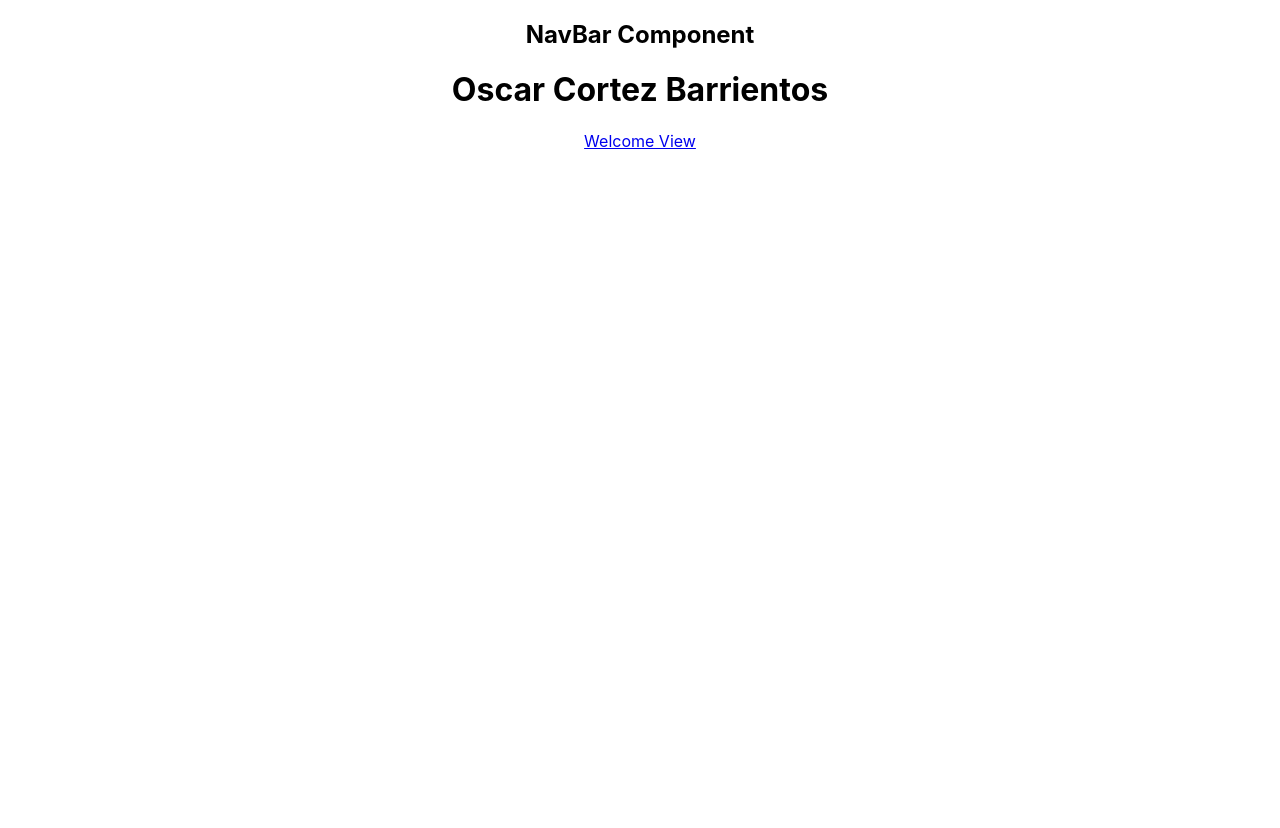
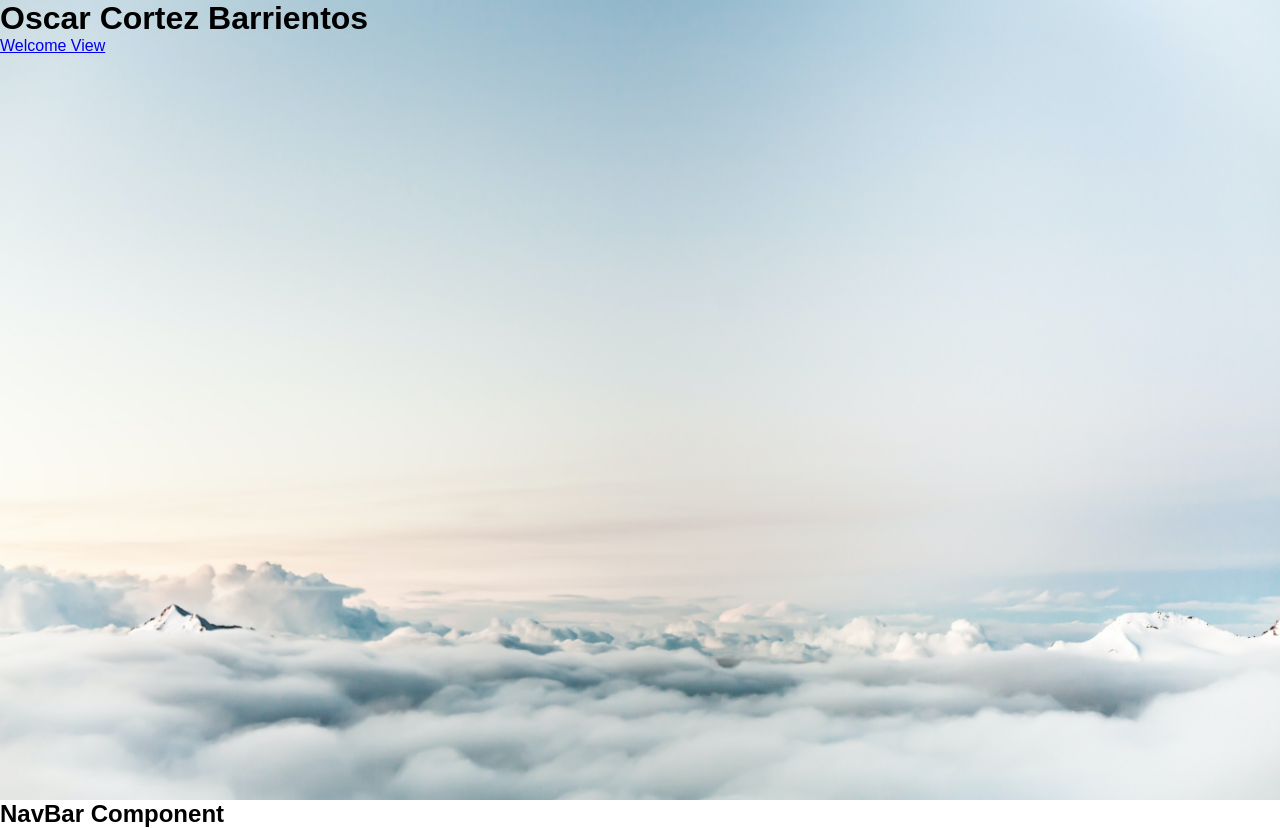
Before and after one commit to oacortez/Portfolio, a React (Create React App) app: page / in a window 1280 px wide. Before the commit the page ends 800 px from the top, so only its background shows below. Built offline with nearby package versions, Linux system fonts and the light colour scheme.

Commit message:
Display background image

```diff
--- a/src/App/App.js
+++ b/src/App/App.js
@@ -7,12 +7,10 @@ import Nav from '../Components/Nav/Nav';
 
 const App = () => {
   return (
-    <div className="App">
+      <>
+      <WelcomeView />
       <Nav />
-      <Routes>
-        <Route path="/" element={<WelcomeView />} />
-      </Routes>
-    </div>
+      </>
   )
 }
 
--- a/src/App/App.scss
+++ b/src/App/App.scss
@@ -1,38 +1,19 @@
-.App {
-  text-align: center;
+* {
+  font-family: 'Fira Sans', sans-serif;
+  box-sizing: border-box;
+  margin: 0;
+  padding: 0;
+  transition: ease all .5s;
 }
 
-.App-logo {
-  height: 40vmin;
-  pointer-events: none;
+body {
+  background-color: white;
 }
 
-@media (prefers-reduced-motion: no-preference) {
-  .App-logo {
-    animation: App-logo-spin infinite 20s linear;
+@media only screen and (max-width: 512px) {
+
+  * {
+    transition: ease all .2s;
   }
+
 }
-
-.App-header {
-  background-color: #282c34;
-  min-height: 100vh;
-  display: flex;
-  flex-direction: column;
-  align-items: center;
-  justify-content: center;
-  font-size: calc(10px + 2vmin);
-  color: white;
-}
-
-.App-link {
-  color: #61dafb;
-}
-
-@keyframes App-logo-spin {
-  from {
-    transform: rotate(0deg);
-  }
-  to {
-    transform: rotate(360deg);
-  }
-}
--- a/src/Components/Nav/Nav.js
+++ b/src/Components/Nav/Nav.js
@@ -1,6 +1,7 @@
 import React from 'react';
+import '../Nav/Nav.scss';
 
-const RouterTest2 = () => {
+const Nav = () => {
   return (
     <div>
       <h2>NavBar Component</h2>
@@ -8,4 +9,4 @@ const RouterTest2 = () => {
   )
 }
 
-export default RouterTest2;
+export default Nav;
--- a/src/Components/WelcomeView/WelcomeView.js
+++ b/src/Components/WelcomeView/WelcomeView.js
@@ -1,9 +1,10 @@
 import React from 'react';
+import '../WelcomeView/WelcomeView.scss';
 import { Link } from "react-router-dom";
 
 const WelcomeView = () => {
   return (
-    <div>
+    <div className="landing-page-container">
       <h1> Oscar Cortez Barrientos </h1>
       <nav>
         <Link to="/">Welcome View</Link>
--- a/src/Components/WelcomeView/WelcomeView.scss
+++ b/src/Components/WelcomeView/WelcomeView.scss
@@ -0,0 +1,11 @@
+.landing-page-container {
+  background-image: url(../Images/dominik-schroder-FIKD9t5_5zQ-unsplash.png);
+  height: 100vh;
+  width: auto;
+  z-index: 2;
+  background-size: cover;
+  background-repeat: no-repeat;
+  background-position: center;
+  pointer-events: none;
+  // position: absolute;
+}
--- a/src/index.scss
+++ b/src/index.scss
@@ -1,5 +1,5 @@
 body {
-  margin: 0;
+  margin:0;
   font-family: -apple-system, BlinkMacSystemFont, 'Segoe UI', 'Roboto', 'Oxygen',
     'Ubuntu', 'Cantarell', 'Fira Sans', 'Droid Sans', 'Helvetica Neue',
     sans-serif;
```
Also changed, not shown: 1 other file (tests, documents, lock files or other folders).
